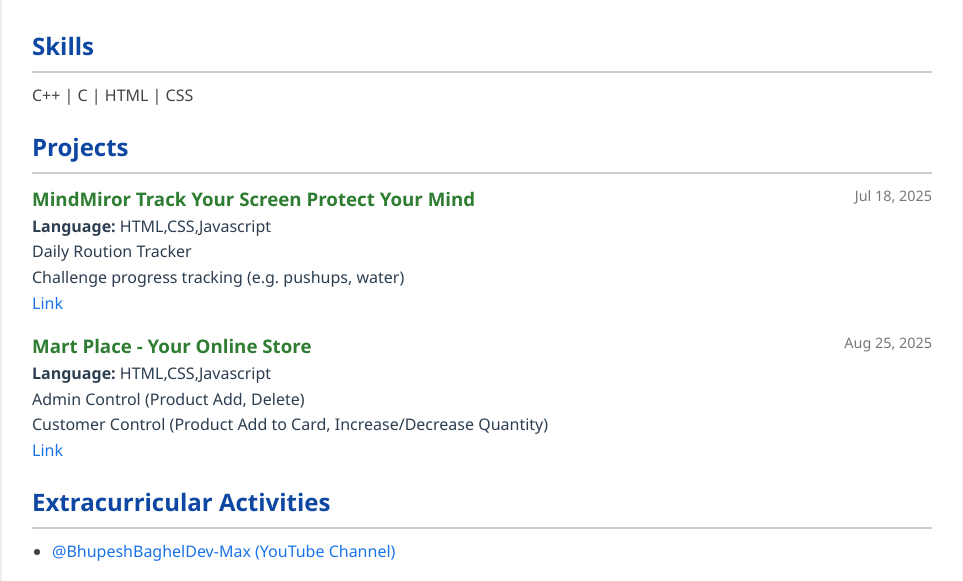
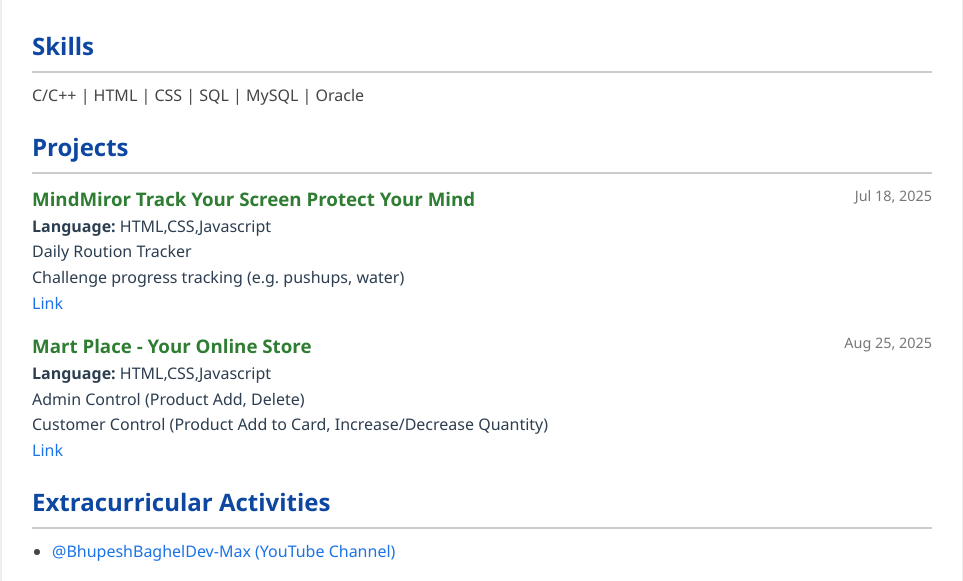
Before and after one commit to Mr-Bhupesh-Baghel/MyResume, a plain HTML site: page index.html in a window 1280 px wide. Shown: the part 179-760 px from the top of the page, without its empty margins (158-1121 px from the left). Drawn offline with Linux system fonts and the light colour scheme.

Commit message:
skills Update

```diff
--- a/index.html
+++ b/index.html
@@ -21,7 +21,7 @@
     <section>
       <h2>Skills</h2>
       <p class="skills">
-        C++ | C | HTML | CSS
+        C/C++ | HTML | CSS | SQL | MySQL | Oracle
       </p>
     </section>
 
```
